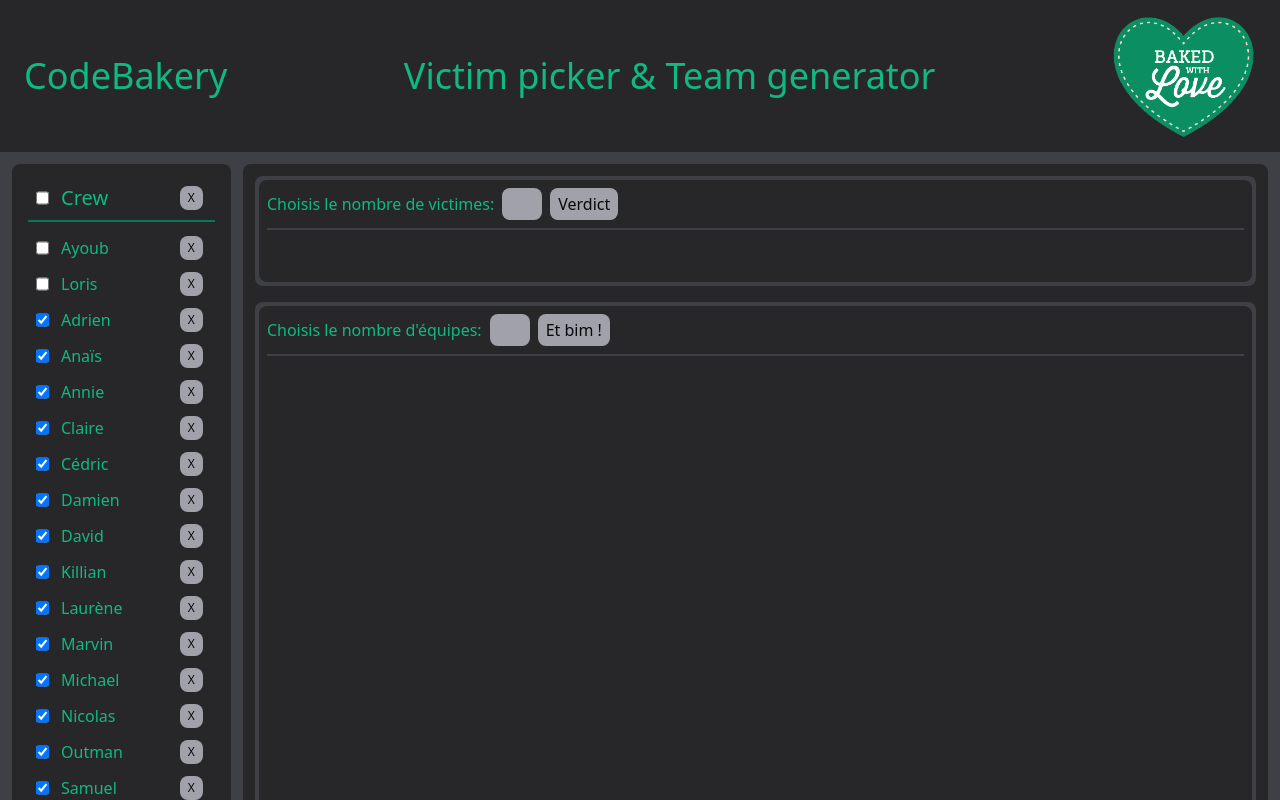
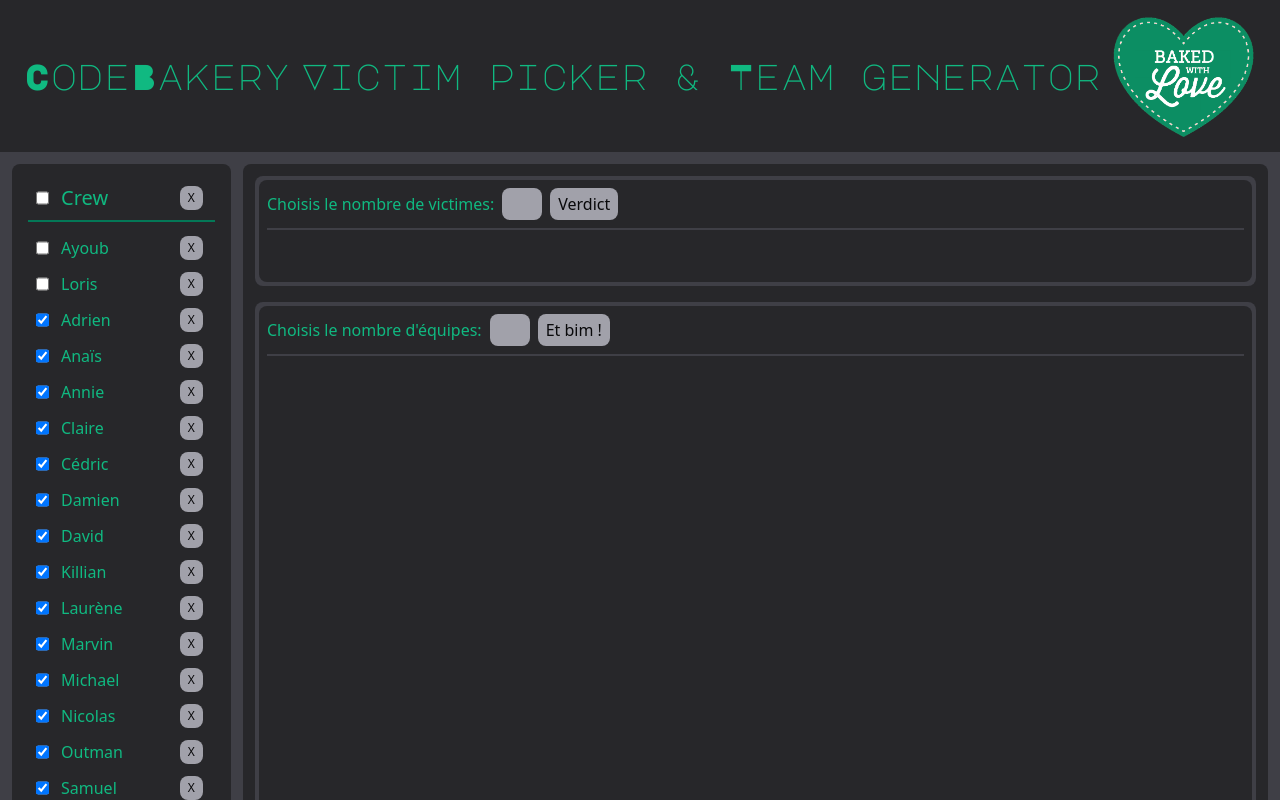
Before and after one commit to Nawaksam/team-generator, a React (Vite) app: page / in a window 1280 px wide. Shown: the top 800 px of the page. Built offline with nearby package versions, Linux system fonts and the light colour scheme.

Commit message:
testing fonts

```diff
--- a/index.html
+++ b/index.html
@@ -4,6 +4,9 @@
     <meta charset="UTF-8" />
     <link rel="icon" type="image/svg+xml" href="/icon.svg" />
     <meta name="viewport" content="width=device-width, initial-scale=1.0" />
+    <link rel="preconnect" href="https://fonts.googleapis.com">
+    <link rel="preconnect" href="https://fonts.gstatic.com" crossorigin>
+    <link href="https://fonts.googleapis.com/css2?family=Major+Mono+Display&display=swap" rel="stylesheet">
     <title>Picker</title>
   </head>
   <body>
--- a/src/components/Header.jsx
+++ b/src/components/Header.jsx
@@ -1,8 +1,8 @@
 function Header() {
   return (
-    <div className="bg-zinc-800 text-emerald-500 flex sm:flex-row flex-col sm:justify-between items-center py-1 px-6 ">
-      <h1 className=" text-4xl sm:py-0 py-2">CodeBakery</h1>
-      <h2 className="text-4xl sm:text-left text-center sm:py-0 py-3 sm:border-none border-y-2 border-emerald-900">
+    <div className="bg-zinc-800 text-emerald-500 flex sm:flex-row flex-col sm:justify-between items-center py-1 px-6 font-major text-4xl">
+      <h1 className="sm:py-0 py-2">CodeBakery</h1>
+      <h2 className=" text-center sm:py-0 py-3 sm:border-none border-y-2 border-emerald-900">
         Victim picker & Team generator
       </h2>
       <img
--- a/src/index.css
+++ b/src/index.css
@@ -2,6 +2,7 @@
 @tailwind components;
 @tailwind utilities;
 
+@import url('https://fonts.googleapis.com/css2?family=Major+Mono+Display&display=swap')
 /*
 :root {
   font-family: Inter, system-ui, Avenir, Helvetica, Arial, sans-serif;
--- a/tailwind.config.js
+++ b/tailwind.config.js
@@ -2,7 +2,11 @@
 export default {
   content: ["./index.html", "./src/**/*.{js,ts,jsx,tsx}"],
   theme: {
-    extend: {},
+    extend: {
+      fontFamily: {
+        major: ['"Major Mono Display"', "sans-serif"],
+      },
+    },
   },
   plugins: [],
 }
```
